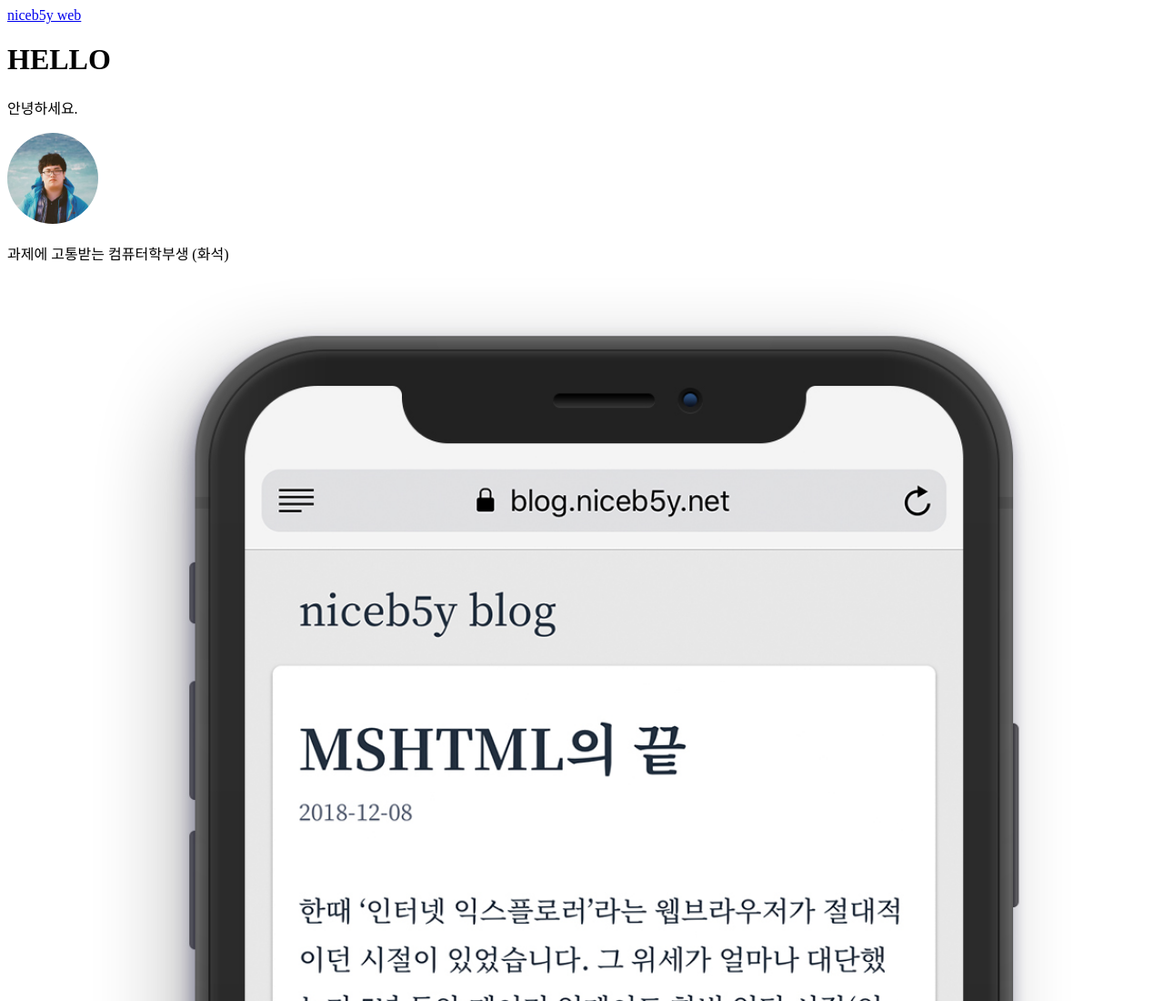
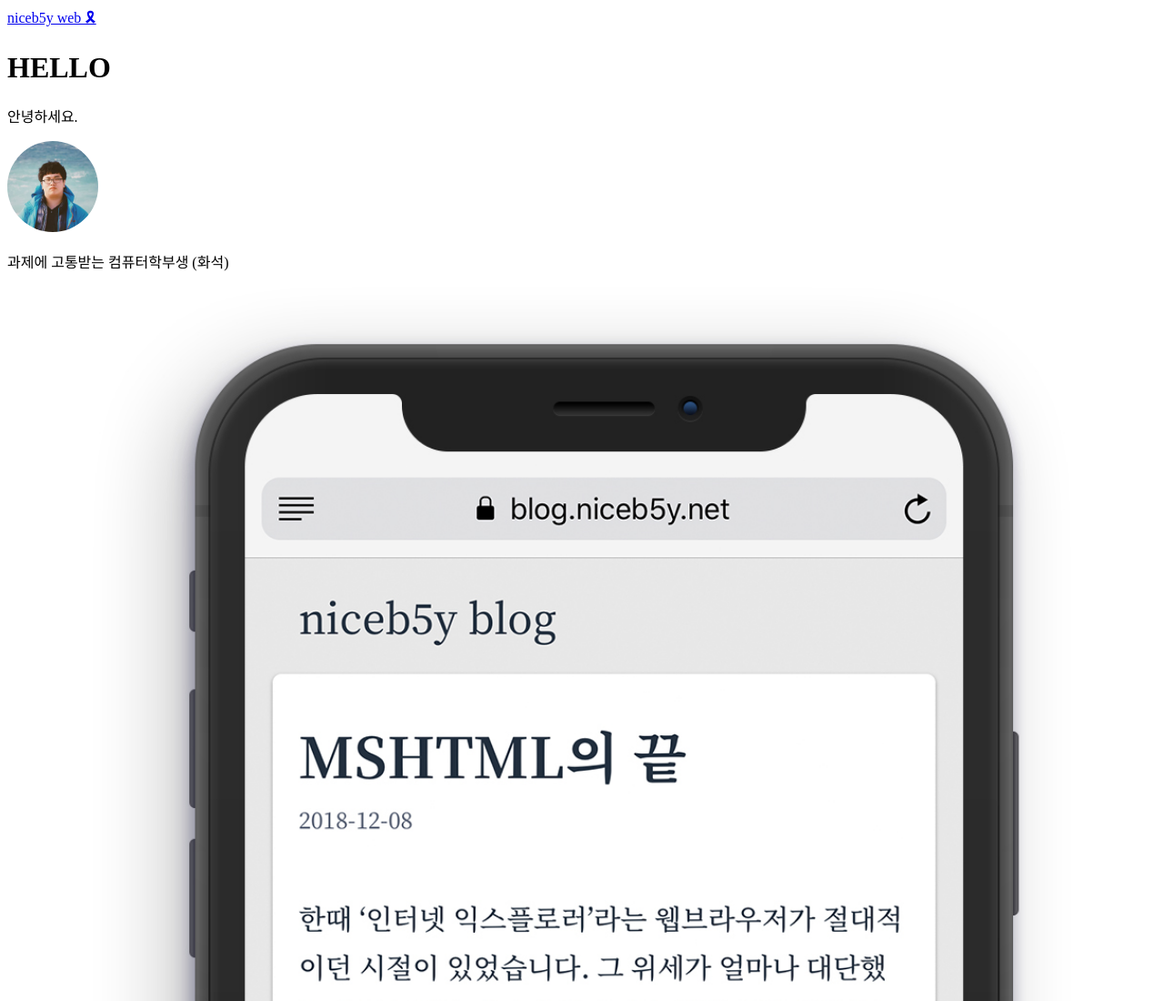
Before and after one commit to niceb5y/niceb5y.net, a Gatsby site: page / in a window 1280 px wide. Shown: the top 1100 px of the page at 91% size. Built offline with nearby package versions, Linux system fonts and the light colour scheme; Gatsby itself is replaced by a stand-in of ours.

Commit message:
Remember 0416

```diff
--- a/src/components/Header.tsx
+++ b/src/components/Header.tsx
@@ -5,7 +5,7 @@ const Header = () => (
   <header>
     <nav className="navbar navbar-light my-4 px-0">
       <Link className="navbar-brand mr-auto" to="/">
-        niceb5y web
+        niceb5y web &#127895;
       </Link>
     </nav>
   </header>
```
